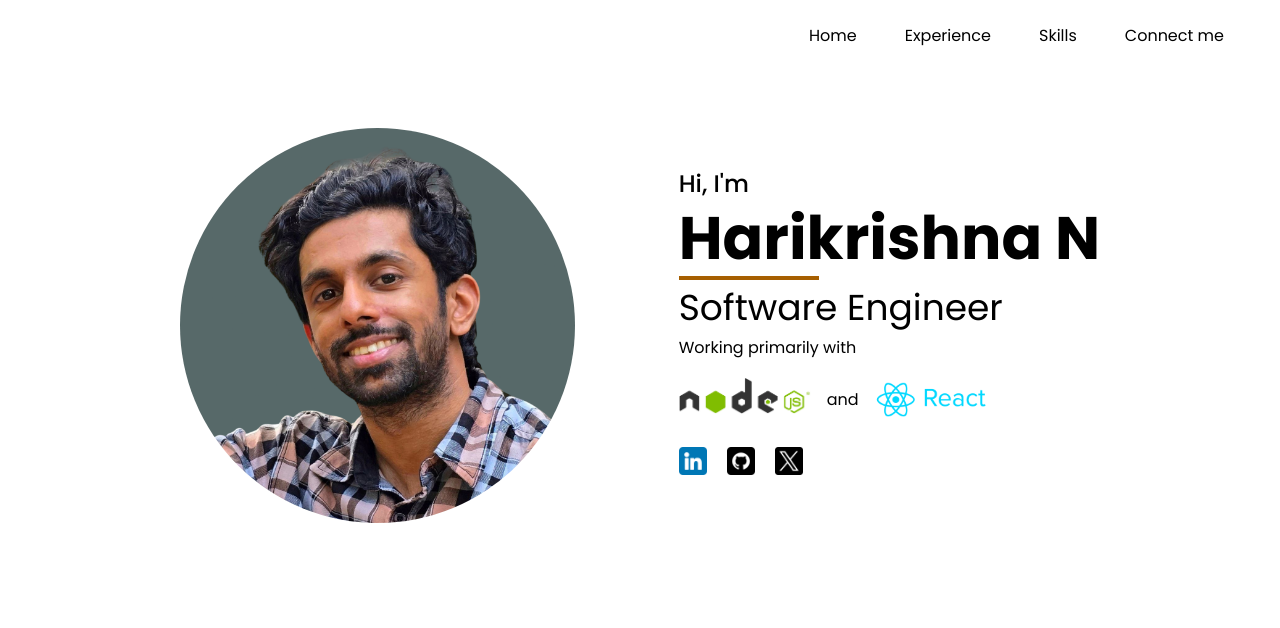
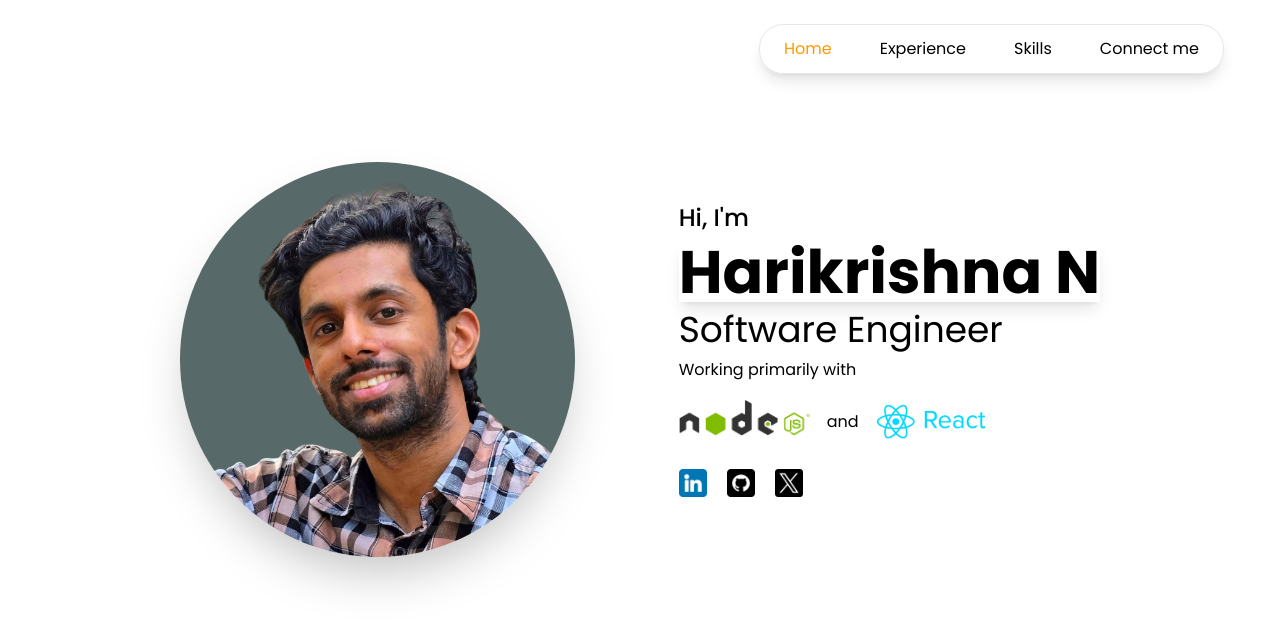
Before and after one commit to harikrishnaa5/Portfolio, a React (Vite) app: page /home in a window 1280 px wide. Shown: the top 628 px of the page. Built offline with nearby package versions, Linux system fonts and the light colour scheme.

Commit message:
Implemented work experience page

```diff
--- a/index.html
+++ b/index.html
@@ -5,6 +5,7 @@
         <link rel="icon" type="image/svg+xml" href="/vite.svg" />
         <link rel="preconnect" href="https://fonts.googleapis.com" />
         <link rel="preconnect" href="https://fonts.gstatic.com" crossorigin />
+        <link rel="stylesheet" href="https://cdnjs.cloudflare.com/ajax/libs/font-awesome/6.7.0/css/all.min.css" integrity="sha512-9xKTRVabjVeZmc+GUW8GgSmcREDunMM+Dt/GrzchfN8tkwHizc5RP4Ok/MXFFy5rIjJjzhndFScTceq5e6GvVQ==" crossorigin="anonymous" referrerpolicy="no-referrer" />
         <link
             href="https://fonts.googleapis.com/css2?family=Inter:ital,opsz,wght@0,14..32,100..900;1,14..32,100..900&family=Montserrat:ital,wght@0,100..900;1,100..900&family=Poppins:ital,wght@0,100;0,200;0,300;0,400;0,500;0,600;0,700;0,800;0,900;1,100;1,200;1,300;1,400;1,500;1,600;1,700;1,800;1,900&display=swap"
             rel="stylesheet"
--- a/src/App.jsx
+++ b/src/App.jsx
@@ -6,12 +6,24 @@ import Contact from "./components/contact/Contact";
 import Skills from "./components/skills/Skills";
 import { Routes, Route } from "react-router-dom";
 import { useState } from "react";
+import BottomNav from "./components/BottomNav";
 
 function App() {
     const [open, setOpen] = useState(false);
+    const [contactSelected, setContactSelected] = useState(false);
+    const handleContactClick = () => {
+        setOpen(true);
+        setContactSelected(true);
+    };
     return (
-        <div className="min-h-screen pb-12">
-            <Header open={open} setOpen={setOpen} />
+        <div className="min-h-screen pt-10 pb-22 sm:pt-0 sm:pb-12">
+            <Header
+                open={open}
+                setOpen={setOpen}
+                handleContactClick={handleContactClick}
+                contactSelected={contactSelected}
+                setContactSelected={setContactSelected}
+            />
             <Routes>
                 <Route path="/" element={<Home />} />
                 <Route path="/home" element={<Home />} />
@@ -19,6 +31,13 @@ function App() {
                 <Route path="/skills" element={<Skills />} />
             </Routes>
             <Contact open={open} setOpen={setOpen} />
+            <BottomNav
+                open={open}
+                setOpen={setOpen}
+                handleContactClick={handleContactClick}
+                contactSelected={contactSelected}
+                setContactSelected={setContactSelected}
+            />
         </div>
     );
 }
--- /dev/null
+++ b/src/components/BottomNav.jsx
@@ -0,0 +1,46 @@
+import { Link, useLocation } from "react-router-dom";
+import { navMenu } from "../constants";
+import { useEffect } from "react";
+
+const BottomNav = ({ open,contactSelected, setContactSelected, handleContactClick }) => {
+    const location = useLocation();
+    useEffect(() => {
+        if (!open) {
+            setContactSelected(false);
+        }
+    }, [open]);
+    return (
+        <div className="!fixed sm:hidden !bottom-0 left-0 z-50 w-full h-12 py-2 px-8 bg-white border-t border-gray-200 transform-none">
+            <div className="flex h-full max-w-lg justify-around mx-auto font-medium text-md ">
+                {navMenu?.map((menu) => {
+                    const isActive =
+                        !open &&
+                        (location.pathname === `/${menu.key}` || (location.pathname === "/" && menu.key === "home"));
+                    return (
+                        <Link key={menu.id} className="flex cursor-pointer justify-center" to={`/${menu.key}`}>
+                            <div
+                                className={`w-8 h-8 rounded-full flex items-center justify-center  ${
+                                    isActive ? "bg-gray-700 text-white shadow-lg" : " text-gray-700"
+                                }`}
+                            >
+                                <i className={`${menu.icon}`}></i>
+                            </div>
+                        </Link>
+                    );
+                })}
+                <div
+                    className={`w-8 h-8 rounded-full flex items-center justify-center ${
+                        contactSelected ? "bg-gray-700 text-white shadow-lg" : " text-gray-700"
+                    }`}
+                >
+                    <i
+                        className="fa-solid fa-address-card flex cursor-pointer justify-center"
+                        onClick={handleContactClick}
+                    ></i>
+                </div>
+            </div>
+        </div>
+    );
+};
+
+export default BottomNav;
--- a/src/components/SocialMedia.jsx
+++ b/src/components/SocialMedia.jsx
@@ -8,13 +8,13 @@ const SocialMedia = () => {
     return (
         <>
             <Link to={linkedin} target="_blank">
-                <img className="w-7 h-7 cursor-pointer" src={LinkedIn} alt="linkedin" />
+                <img className="w-5 h-5 sm:w-7 sm:h-7 cursor-pointer" src={LinkedIn} alt="linkedin" />
             </Link>
             <Link to={github} target="_blank">
-                <img className="w-7 h-7 cursor-pointer" src={GitHub} alt="github" />
+                <img className="w-5 h-5 sm:w-7 sm:h-7  cursor-pointer" src={GitHub} alt="github" />
             </Link>
             <Link to={twitter} target="_blank">
-                <img className="w-7 h-7 cursor-pointer" src={Twitter} alt="twitter" />
+                <img className="w-5 h-5 sm:w-7 sm:h-7 cursor-pointer" src={Twitter} alt="twitter" />
             </Link>
         </>
     );
--- a/src/components/header/Header.jsx
+++ b/src/components/header/Header.jsx
@@ -1,15 +1,37 @@
-import { Link } from "react-router-dom";
+import { Link, useLocation } from "react-router-dom";
 import { navMenu } from "../../constants";
-const Header = ({ setOpen }) => {
+import { useEffect } from "react";
+const Header = ({ open, contactSelected, handleContactClick, setContactSelected }) => {
+    const location = useLocation();
+    useEffect(() => {
+        if (!open) {
+            setContactSelected(false);
+        }
+    }, [open]);
     return (
-        <div className="hidden md:flex py-6 px-14 flex-row justify-end mb-14">
-            <ul className="flex gap-12">
-                {navMenu?.map((menu) => (
-                    <li className="cursor-pointer" key={menu.id}>
-                        <Link to={`/${menu.key}`}>{menu.item}</Link>
-                    </li>
-                ))}
-                <li className="cursor-pointer" onClick={() => setOpen(true)}>
+        <div className="hidden sm:flex py-6 px-14 flex-row justify-center md:justify-end mb-6 md:mb-16">
+            <ul className="flex px-6 gap-12 border border-gray-200 shadow-lg rounded-3xl p-3">
+                {navMenu?.map((menu) => {
+                    const isActive =
+                        !open &&
+                        (location.pathname === `/${menu.key}` || (location.pathname === "/" && menu.key === "home"));
+                    return (
+                        <li
+                            className={`cursor-pointer hover:text-amber-500 transition-colors duration-200 ${
+                                isActive ? " text-amber-500" : ""
+                            }`}
+                            key={menu.id}
+                        >
+                            <Link to={`/${menu.key}`}>{menu.item}</Link>
+                        </li>
+                    );
+                })}
+                <li
+                    className={`cursor-pointer hover:text-amber-500 transition-colors duration-300 ${
+                        contactSelected ? " text-amber-500" : ""
+                    }`}
+                    onClick={handleContactClick}
+                >
                     Connect me
                 </li>
             </ul>
--- a/src/components/home/Home.jsx
+++ b/src/components/home/Home.jsx
@@ -6,14 +6,14 @@ import SocialMedia from "../SocialMedia";
 
 const Home = () => {
     return (
-        <section className="w-screen px-12 pt-16 md:pt-0 flex flex-col justify-center md:flex-row gap-10 md:gap-16">
-            <div className="w-2/3 sm:w-1/3 rounded-full self-center">
+        <section className="w-screen px-12 pt-12 md:pt-0 flex flex-col justify-center md:flex-row gap-10 md:gap-16">
+            <div className="w-2/3 sm:w-1/3 rounded-full shadow-2xl self-center">
                 <img className="rounded-full" src={HomeImage} alt="img" />
             </div>
             <div className="flex flex-col gap-2 md:pt-10 md:pl-10 items-center md:items-start">
                 <h2 className="text-2xl font-medium">Hi, I'm </h2>
-                <h1 className="text-4xl sm:text-5xl lg:text-6xl font-bold">Harikrishna N</h1>
-                <hr className="w-1/3 h-1 border-0 bg-yellow-700" />
+                <h1 className="text-4xl shadow-lg sm:text-5xl lg:text-6xl font-bold">Harikrishna N</h1>
+                {/* <hr className="w-1/3 h-1 border-0 bg-yellow-700" /> */}
                 <h3 className="text-2xl md:text-4xl">Software Engineer</h3>
                 <p className=" flex flex-col md:flex-row md:gap-4 md:items-center leading-normal">Working primarily with</p>
                 <span className="flex text-1xl gap-4 items-center">
--- a/src/components/skills/Skills.jsx
+++ b/src/components/skills/Skills.jsx
@@ -4,14 +4,14 @@ import { frontEnd, backEnd } from "../../constants";
 const Skills = () => {
     return (
         <div className="px-12">
-            <h1 className="text-4xl font-bold text-center">Skills</h1>
-            <h2 className="text-2xl font-medium mt-3 text-center md:text-start">Front-end</h2>
+            <h1 className="text-3xl sm:text-4xl font-bold text-center">Skills</h1>
+            <h2 className="text-xl sm:text-2xl font-medium mt-3 text-center md:text-start">Front-end</h2>
             <span className="grid grid-cols-1 sm:grid-cols-2 md:grid-cols-3 lg:grid-cols-4 gap-6 mt-6">
                 {frontEnd?.map((skill) => (
                     <SkillsCard key={skill?.key} skill={skill} />
                 ))}
             </span>
-            <h2 className="text-2xl font-medium mt-16 text-center md:text-start">Back-end</h2>
+            <h2 className="text-xl sm:text-2xl font-medium mt-16 text-center md:text-start">Back-end</h2>
             <span className="grid grid-cols-1 sm:grid-cols-2 md:grid-cols-3 lg:grid-cols-4 gap-6 mt-6">
                 {backEnd?.map((skill) => (
                     <SkillsCard key={skill?.key} skill={skill} />
--- a/src/components/skillsCard/SkillsCard.jsx
+++ b/src/components/skillsCard/SkillsCard.jsx
@@ -1,6 +1,6 @@
 const SkillsCard = ({ skill }) => {
     return (
-        <div className="border border-amber-950 p-16 flex justify-center items-center w-full h-64 cursor-pointer transform transition-transform duration-300 ease-in-out hover:scale-110">
+        <div className="border shadow-lg border-amber-950 p-16 flex justify-center items-center w-full h-64 cursor-pointer transform transition-transform duration-300 ease-in-out hover:scale-110">
             <img className="max-w-full max-h-full object-contain" src={skill?.img} alt={skill?.name} />
         </div>
     );
--- a/src/constants.js
+++ b/src/constants.js
@@ -3,16 +3,19 @@ export const navMenu = [
         id: 1,
         key: "home",
         item: "Home",
+        icon: "fa-solid fa-house",
     },
     {
         id: 2,
         key: "experience",
         item: "Experience",
+        icon: "fa-solid fa-user-tie",
     },
     {
         id: 3,
         key: "skills",
         item: "Skills",
+        icon: "fa-solid fa-laptop-code",
     },
 ];
 
@@ -85,3 +88,30 @@ export const connectMe = {
     Email: "harikrishnaswathi14@gmail.com",
     Phone: "+91 9497769002",
 };
+
+export const workExperience = [
+    {
+        id: 1,
+        logo: "/xminds logo.jpg",
+        companyName: "Xminds Infotech Pvt Ltd",
+        website: "https://www.xminds.com/",
+        duration: "March 2024 - June 2025",
+        location: "Technopark, Trivandrum, Kerala, India  -On-site",
+        role: "Full-stack web developer",
+        techStack: "React, Node.js, Express, Next.js, Angular, Nest.js, MongoDB, Jira, SonarQube",
+        description:
+            "As a Full Stack Developer, I work on building and maintaining scalable web applications using the MERN stack. My responsibilities include developing dynamic front-end interfaces with React and Next.js, implementing RESTful APIs with Express and Node.js, and managing data flow using MongoDB. I collaborate closely with designers and backend teams to deliver clean, responsive, and high-performance user experiences.",
+    },
+    {
+        id: 2,
+        logo: "/freelancer logo.png",
+        companyName: "Freelance",
+        website: "",
+        duration: "March 2023 - February 2024",
+        location: "Remote",
+        role: "Freelance MERN Stack developer",
+        techStack: "HTML, CSS, JavaScript, React, Node.js, MongoDB",
+        description:
+            "Delivered responsive and dynamic web solutions using HTML, CSS, JavaScript, React, Node.js, and MongoDB. Handled full-cycle development for client projects — from UI design and frontend implementation to backend logic and database integration.",
+    },
+];
```
Also changed, not shown: src/components/contact/Contact.jsx (+17 -4 lines), src/components/workExperience/Experience.jsx (+26 -7 lines), src/components/workExperience/ExperienceCard.jsx (added, +16 -0 lines), public/freelancer logo.png (added), public/xminds logo.jpg (added).
